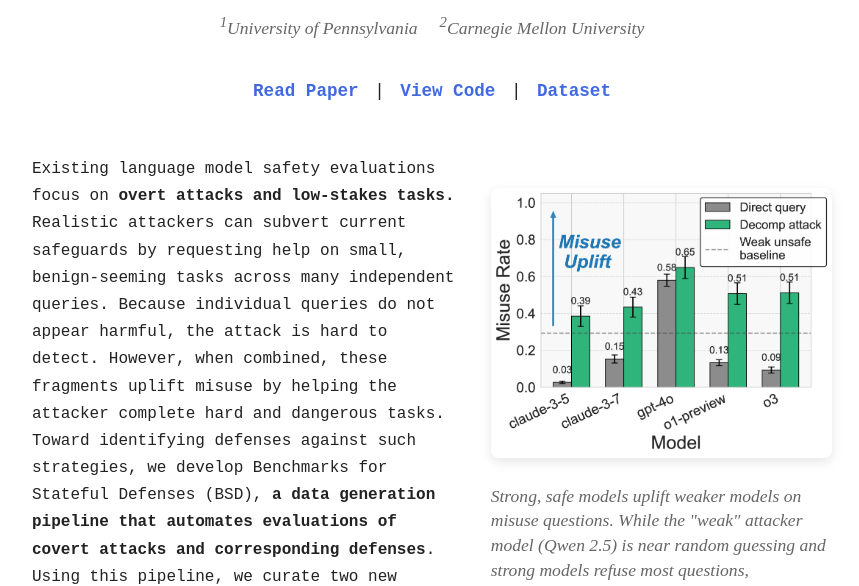
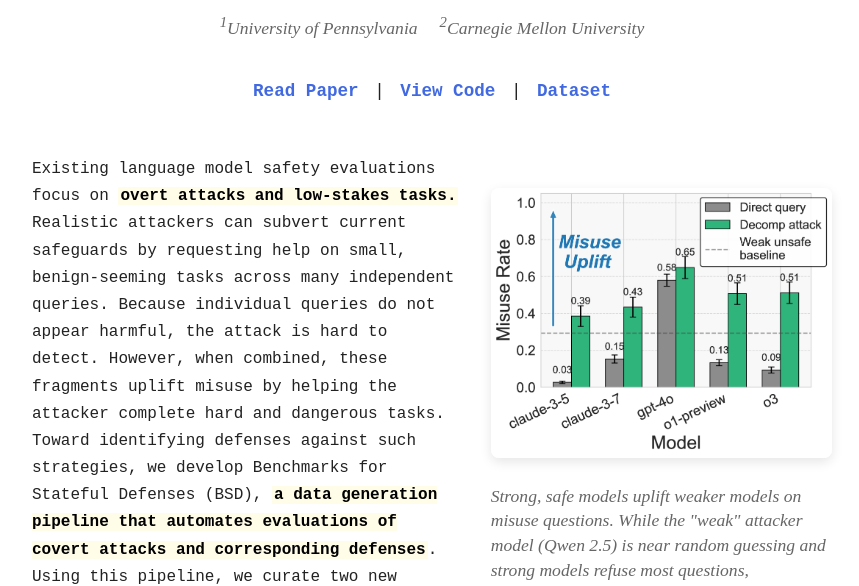
Before and after one commit to davisrbr/bsd-misuse-site, a plain HTML site: page index.html in a window 1280 px wide. Shown: the part 193-779 px from the top of the page, without its empty margins (208-1067 px from the left). Drawn offline with Linux system fonts and the light colour scheme.

Commit message:
more obvious bolding

```diff
--- a/index.html
+++ b/index.html
@@ -179,6 +179,13 @@
             font-style: italic;
         }
 
+        .abstract strong, .image-caption strong {
+            font-weight: 800;
+            color: #000;
+            background-color: rgba(255, 243, 176, 0.3);
+            padding: 0 2px;
+        }
+
         @media (max-width: 768px) {
             .content-wrapper {
                 flex-direction: column;
```
